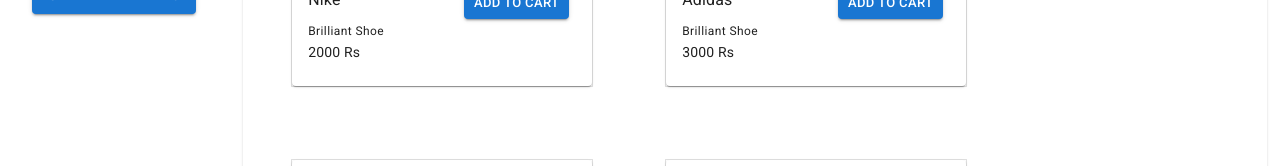
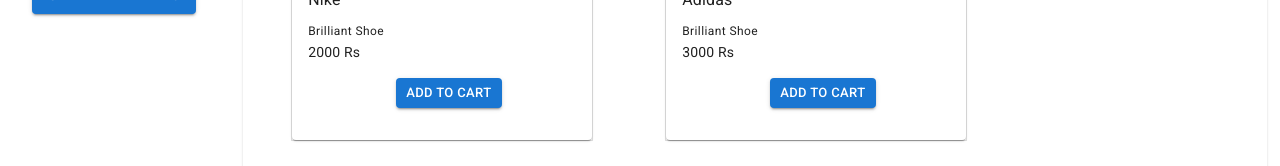
Before and after one commit to sid10297/shopping, a React (Create React App) app in the folder frontend/: page /shop in a window 1280 px wide. Shown: the part 325-491 px from the top of the page. Built offline with nearby package versions, Linux system fonts and the light colour scheme; data requests are answered from the project's data file.

Commit message:
Fix out of stock size issue

```diff
--- a/frontend/src/Components/Product.jsx
+++ b/frontend/src/Components/Product.jsx
@@ -1,6 +1,7 @@
 import {
   Button,
   Card,
+  CardActions,
   CardContent,
   CardMedia,
   Grid,
@@ -48,6 +49,7 @@
                 </Typography> */}
               </Grid>
               <Grid item marginTop={1} marginLeft={10}>
+                <CardActions>
                   <Button
                     variant="contained"
                     size="small"
@@ -58,6 +60,7 @@
                       ? "Out of stock"
                       : "Add to cart"}
                   </Button>
+                </CardActions>
               </Grid>
             </Grid>
           </CardContent>
--- a/frontend/src/Screens/Cart.jsx
+++ b/frontend/src/Screens/Cart.jsx
@@ -46,7 +46,6 @@
             ) : (
               <Grid container justifyContent="center">
                 <Grid item xs={12} sm={6} md={3} margin={3}>
-                  <Paper variant="outlined">
                   <Card
                     sx={{
                       height: "100%",
@@ -56,16 +55,11 @@
                     }}
                   >
                     <CardContent>
-                        <Typography
-                          gutterBottom
-                          variant="body1"
-                          color="primary"
-                        >
+                      <Typography gutterBottom variant="body1" color="primary">
                         Cart is empty
                       </Typography>
                     </CardContent>
                   </Card>
-                  </Paper>
                 </Grid>
               </Grid>
             )}
```
Lines whose indentation alone changed are shown as unchanged.
